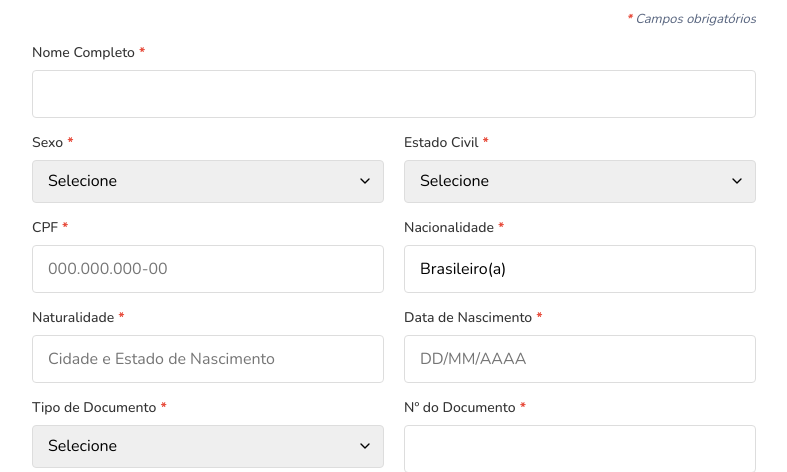
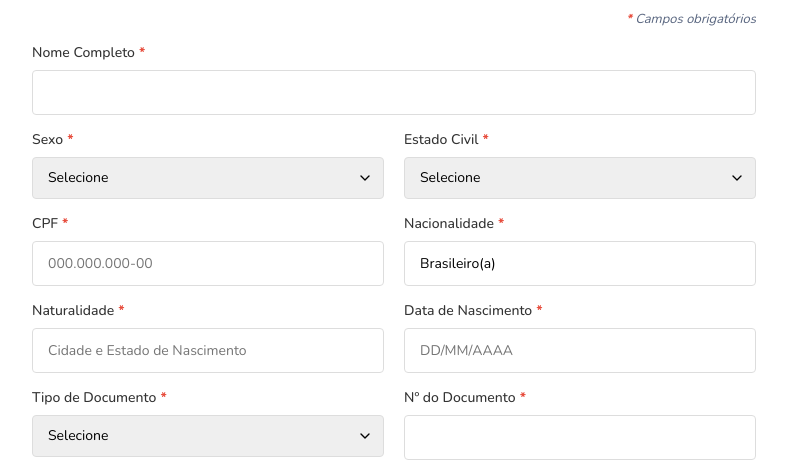
Before and after one commit to Persevera-Asset-Management/PerseveraForms, a plain HTML site: page forms/ficha-cadastral.html in a window 1280 px wide. Shown: the part 327-799 px from the top of the page, without its empty margins (246-1033 px from the left). Drawn offline with nearby package versions, Linux system fonts and the light colour scheme; a web font is replaced by a local one.

Commit message:
Update font sizes in form styles: changed font size from 16px to 14px in form-styles.css and from 15px to 14px in main.css for improved consistency and readability across form elements.

```diff
--- a/assets/css/form-styles.css
+++ b/assets/css/form-styles.css
@@ -98,7 +98,7 @@
     padding: 12px 15px;
     border: 1px solid var(--border-color);
     border-radius: 4px;
-    font-size: 16px;
+    font-size: 14px;
     transition: border-color 0.3s, box-shadow 0.3s;
 }
 
--- a/assets/css/main.css
+++ b/assets/css/main.css
@@ -169,7 +169,7 @@ body {
     padding: 10px 12px;
     border: 1px solid var(--input-border);
     border-radius: 6px;
-    font-size: 15px;
+    font-size: 14px;
     transition: all 0.3s ease;
     font-family: var(--font-light);
 }
```
